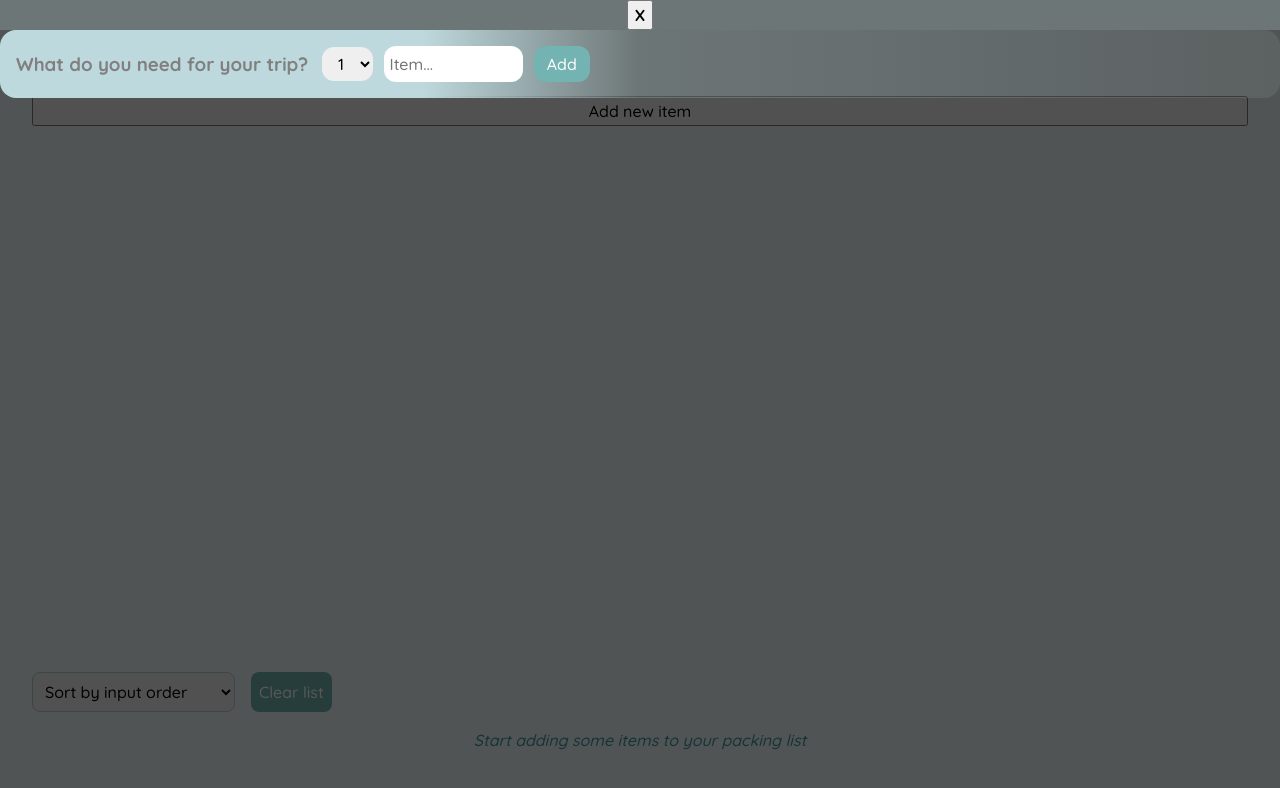
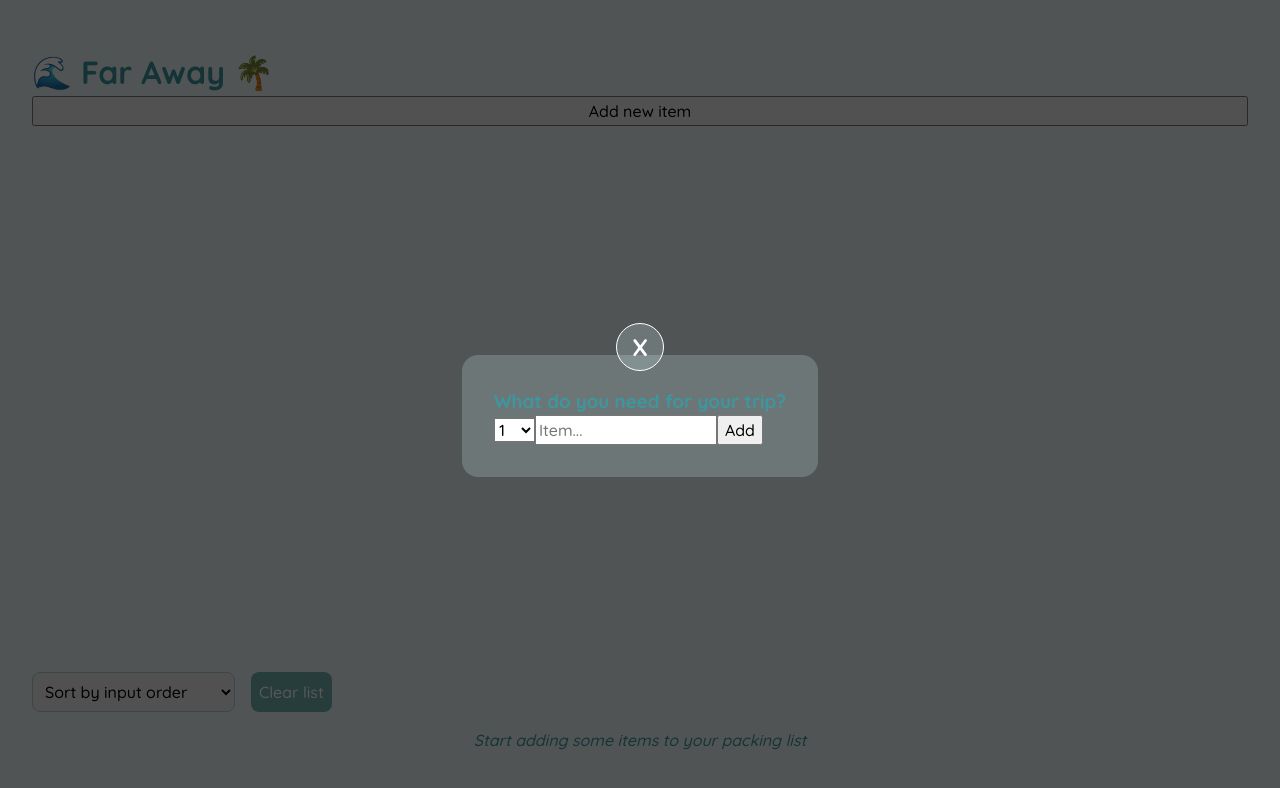
Before and after one commit to dambus/travel-list-restyle, a React (Create React App) app: page / in a window 1280 px wide. Both pictures are taken after a click on the button "Add new item". Shown: the top 788 px of the page. Built offline with nearby package versions, Linux system fonts and the light colour scheme.

Commit message:
modal UI design started

```diff
--- a/src/components/Form.js
+++ b/src/components/Form.js
@@ -18,10 +18,10 @@ export function Form({ onAddItems, onOpenModal }) {
   }
 
   return (
-    <div className="Form">
-      <form className="add-form" onSubmit={handleSubmit}>
-        <h3 className="add-form--heading">What do you need for your trip?</h3>
-        <div className="add-form--form">
+    <div className="">
+      <form className="" onSubmit={handleSubmit}>
+        <h3 className="">What do you need for your trip?</h3>
+        <div className="">
           <select
             value={quantity}
             onChange={(e) => setQuantity(Number(e.target.value))}
--- a/src/components/Modal.js
+++ b/src/components/Modal.js
@@ -43,12 +43,11 @@ export default function Modal({ onCloseModal, children }) {
     <>
       <div className="modal-wrapper" onClick={handleHideModal}>
         <div className="modal-body">
-          <button onClick={handleHideModal}>
+          <button className="modal-close-btn" onClick={handleHideModal}>
             <strong>X</strong>
           </button>
+          <div className="modal-children">{children}</div>
         </div>
-
-        <div>{children}</div>
       </div>
     </>
   );
--- a/src/sass/_Modal.scss
+++ b/src/sass/_Modal.scss
@@ -3,16 +3,40 @@
   top: 0;
   left: 0;
   width: 100%;
-  height: 100%;
+  height: 100vh;
   background-color: rgba(black, 0.66);
   z-index: 99;
 }
 
 .modal-body {
+  position: relative;
+  height: 100%;
+  padding: 2rem;
+  // border: 1px solid red;
+  z-index: 100;
+  // background-color: $color-bg;
   display: flex;
   flex-direction: column;
   align-items: center;
   justify-content: center;
-  z-index: 100;
-  background-color: $color-bg;
+
+  .modal-children {
+    padding: 2rem;
+    background-color: $color-bg;
+    border-radius: 16px;
+  }
+
+  .modal-close-btn {
+    font-size: 1.5rem;
+    color: white;
+    background-color: $color-bg;
+    border-radius: 1.5rem;
+    outline: none;
+    border: 1px solid white;
+    margin-bottom: -1rem;
+    // padding: 1rem;
+    height: 3rem;
+    width: 3rem;
+    z-index: 102;
+  }
 }
```
